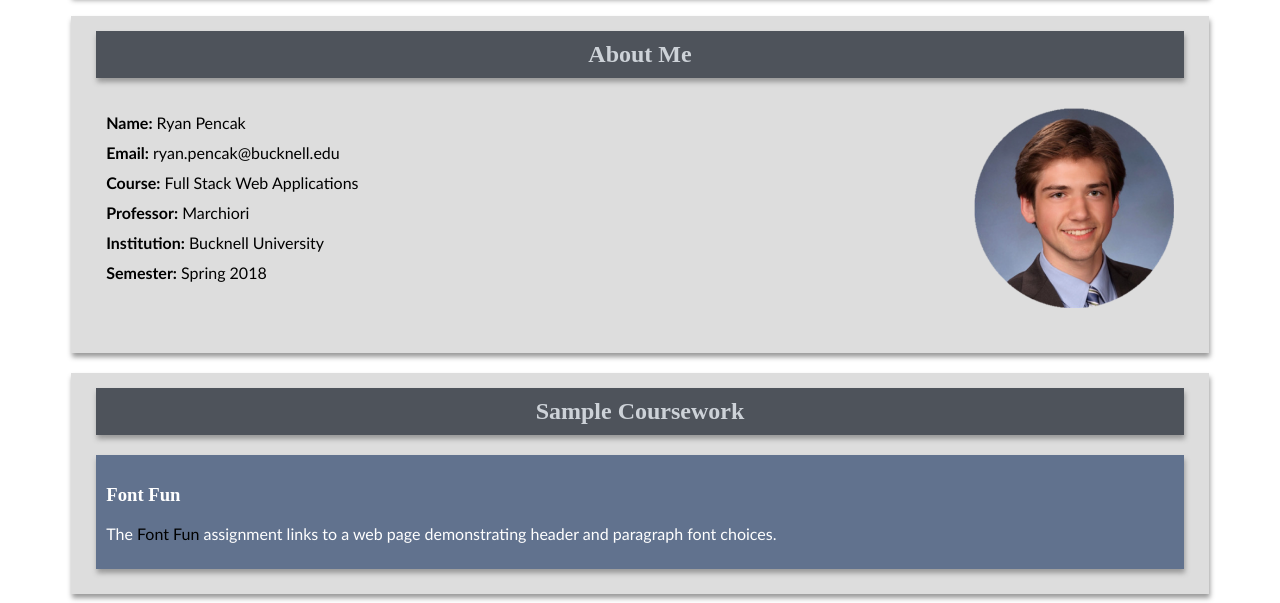
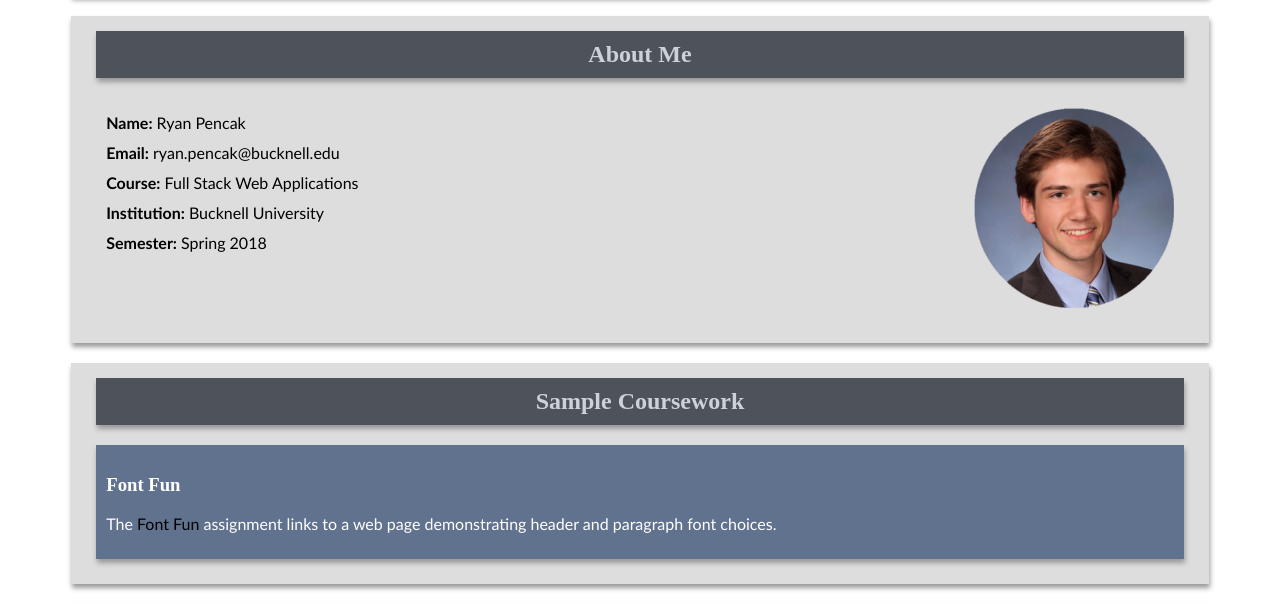
Before and after one commit to RyanPencak/WebApps, a plain HTML site: page index.html in a window 1280 px wide. Shown: the part 121-724 px from the top of the page. Drawn offline with Linux system fonts and the light colour scheme; a web font is replaced by a local one.

Commit message:
Project1 Complete

```diff
--- a/index.html
+++ b/index.html
@@ -34,7 +34,6 @@
             <strong>Name:</strong> Ryan Pencak <br>
             <strong>Email:</strong> ryan.pencak@bucknell.edu <br>
             <strong>Course:</strong> Full Stack Web Applications <br>
-            <strong>Professor:</strong> Marchiori <br>
             <strong>Institution:</strong> Bucknell University <br>
             <strong>Semester:</strong> Spring 2018<br> <br>
           </p>
```
